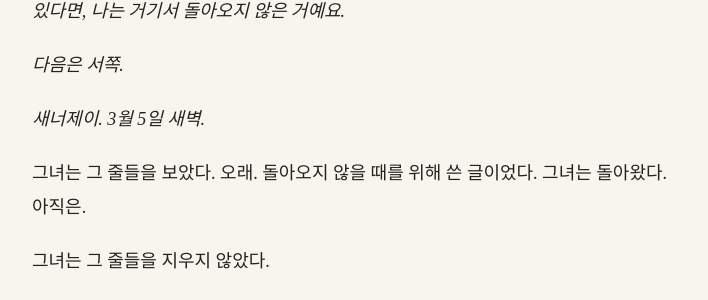
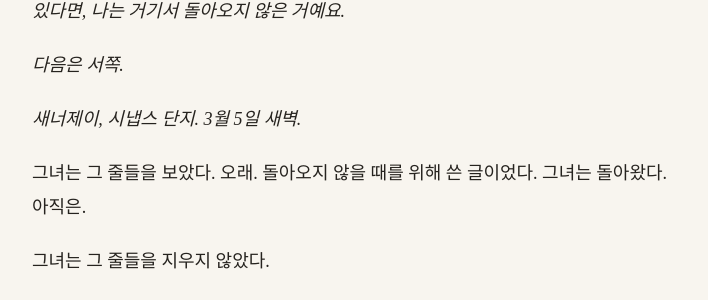
Before and after one commit to kangkkang/writer_s1_public, a Jekyll site: the page built from vol1/036.md, in a window 1280 px wide and 900 px high, scrolled down 6153 px. Shown: the part 151-451 px from the top of the window, without its empty margins (284-992 px from the left). Built offline with Jekyll 4.4.1, drawn with Linux system fonts in a browser that asks for light colours; our own code applies the rules of GitHub Pages for plain Markdown files.

Commit message:
Update from https://github.com/kangkkang/writer_s1/commit/b137125ce27ba6b59f244f986b7cd5cd5e16612e

```diff
--- a/vol1/036.md
+++ b/vol1/036.md
@@ -134,7 +134,7 @@
 
 *다음은 서쪽.*
 
-*새너제이. 3월 5일 새벽.*
+*새너제이, 시냅스 단지. 3월 5일 새벽.*
 
 그녀는 그 줄들을 보았다. 오래. 돌아오지 않을 때를 위해 쓴 글이었다. 그녀는 돌아왔다. 아직은.
 
```
Also changed, not shown: vol1/033.md (+1 -1 lines).
